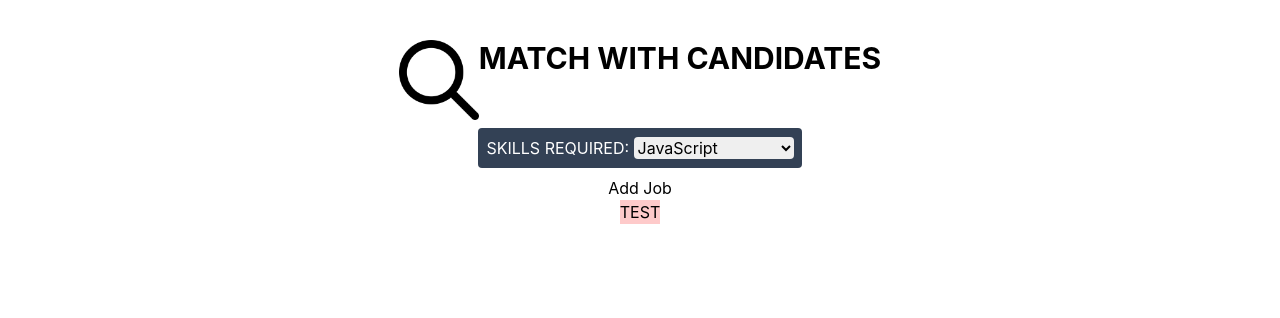
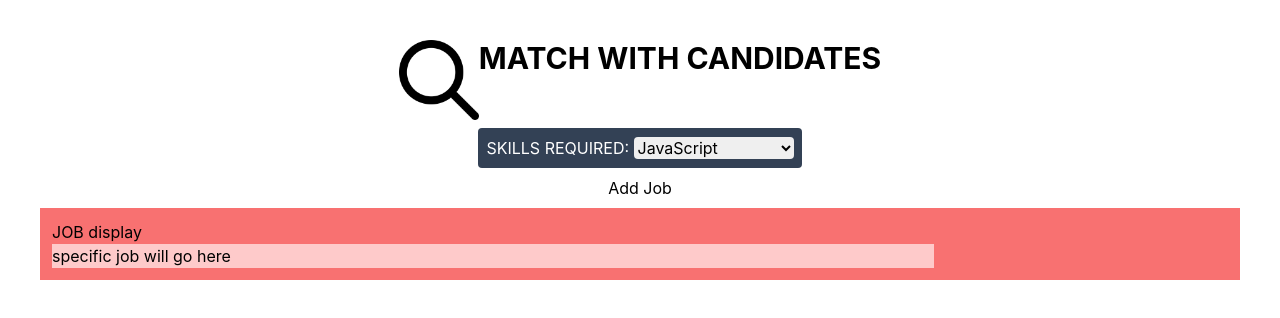
Before and after one commit to vglampard/CandidateMatcherVGFork, a React (Create React App) app in the folder jobsearch/: page / in a window 1280 px wide. Shown: the top 318 px of the page. Built offline with nearby package versions, Linux system fonts and the light colour scheme.

Commit message:
changed button rendering to +/- and started planning new structure

```diff
--- a/jobsearch/src/App.js
+++ b/jobsearch/src/App.js
@@ -12,12 +12,16 @@ export function App() {
   const [requiredSkills, setRequiredSkills] = useState([]);
   const [candidates, setCandidates] = useState(candidatesList);
   const [showCandidates, setShowCandidates] = useState(false)
+  const [jobs, setJobs] = useState([])
 
+// Need a component that allows users to add a job (title, required skills) to the jobs state array
+// Need a job display component that renders content from the jobs state array as cards detailing title and skills, any shortlisted candidates, and a button that opens up a modal that displays candidates sorted and conditionally styled by suitability.
+// This modal needs to allow users to add specific candidates to a shortlist for that specific job, which pushes it to the jobs array.
   function handleClick(candidates, requiredSkills, setCandidates) {
     candidateMatch(candidates, requiredSkills, setCandidates);
     setShowCandidates(true);
   }
-
+console.log("CANDIDATeS:", candidates)
   return (
     <div className="w-full h-100vh p-10 flex flex-col justify-center items-center">
       <Hero />
--- a/jobsearch/src/components/Candidate/Candidate.js
+++ b/jobsearch/src/components/Candidate/Candidate.js
@@ -6,6 +6,9 @@ export default function Candidate({ candidate, requiredSkills }) {
   function showCandidateMatches() {
     setShowMatch(!showMatch);
   }
+
+  // Need an onClick function that adds this candidate to the shortlist for the job the modal is currently displaying.
+
   return (
     <div
       className={`flex gap-3 flex-wrap m-1 w-[100%] rounded-lg p-2 drop-shadow ${
@@ -17,13 +20,13 @@ export default function Candidate({ candidate, requiredSkills }) {
       } `}
     >
       <div className="flex w-[100%] gap-4 items-center ">
-        <button onClick={showCandidateMatches}>+</button>
+        <button onClick={showCandidateMatches}>{showMatch ? "-" : "+"}</button>
         <p className=" m-2 rounded uppercase font-bold text-slate-800">
           {name}
         </p>
         <div className="w-full flex justify-end">
           <p className="text-sm ">{availability}</p>
-        </div >
+        </div>
       </div>
 
       <div className="flex gap-8 flex-wrap w-[100%] text-sm">
@@ -43,12 +46,16 @@ export default function Candidate({ candidate, requiredSkills }) {
               )}
               <div className="flex gap-2 p-2 flex-wrap ">
                 <p>❓</p>
-                <div className="flex gap-2 p-2  flex-wrap"  >
+                <div className="flex gap-2 p-2  flex-wrap">
                   {showMatch &&
                     extra.map((match) => (
                       <p className="bg-slate-200 rounded px-1">{match}</p>
                     ))}
                 </div>
+                <button className="bg-yellow-200 p-2 rounded">
+                  {" "}
+                  ADD to shortlist{" "}
+                </button>
               </div>
             </div>
           </div>
--- a/jobsearch/src/components/Job/Job.js
+++ b/jobsearch/src/components/Job/Job.js
@@ -2,8 +2,8 @@ import React from 'react'
 
 export default function Job() {
   return (
-    <div className="bg-red-200">
-TEST
+    <div className="bg-red-200 w-[75%]">
+specific job will go here
     </div>
   )
 }
--- a/jobsearch/src/components/JobDisplay/JobDisplay.js
+++ b/jobsearch/src/components/JobDisplay/JobDisplay.js
@@ -3,8 +3,8 @@ import Job from "../Job/Job";
 
 export default function JobDisplay() {
   return (
-    <div className="bg-red-400">
-
+    <div className="bg-red-400 w-full flex m-2 flex-col justify-center p-3">
+      JOB display
       <Job/>
     </div>
   );
```
Lines whose indentation alone changed are shown as unchanged.
